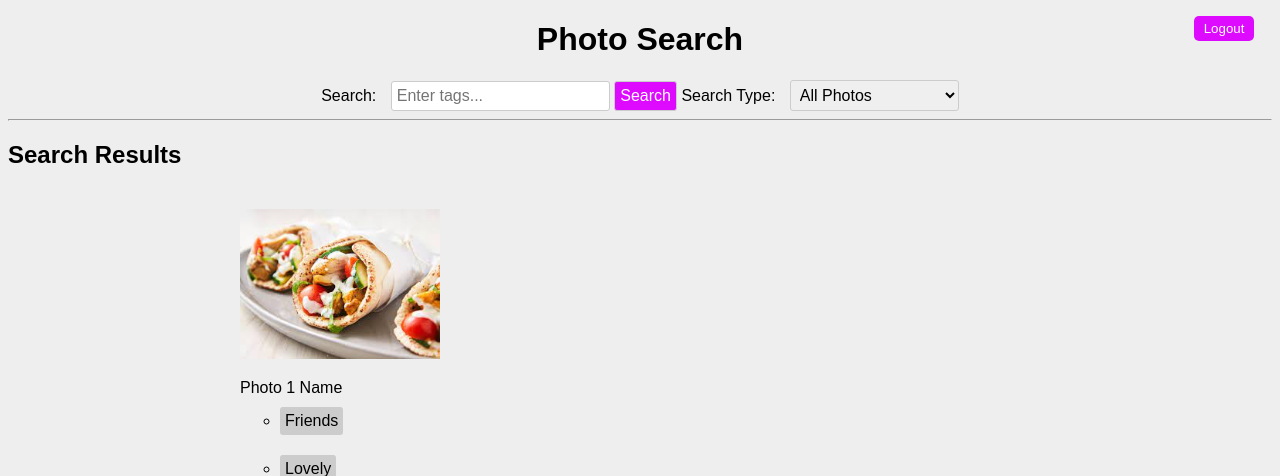
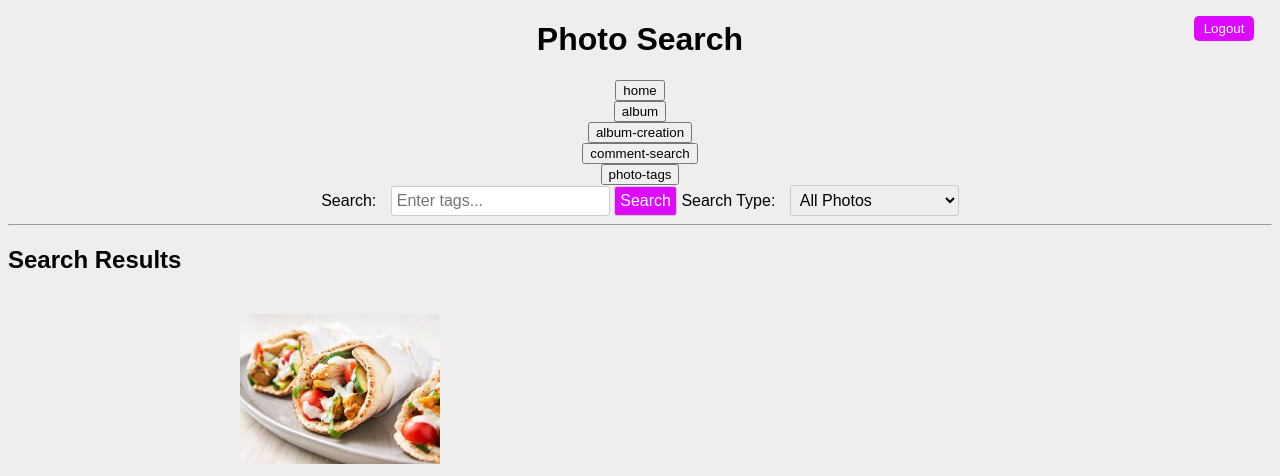
Before and after one commit to carlsoni/PhotoShare, a Flask app: template Pshare/Pshare1/my_app/templates/search-photo-tag.html in a window 1280 px wide. Shown: the top 476 px of the page. Run offline with Flask 3, Linux system fonts and the light colour scheme; the template is opened without the code that fills it, so the values that code supplies are empty.

Commit message:
added buttons

```diff
--- a/Pshare/Pshare1/my_app/templates/search-photo-tag.html
+++ b/Pshare/Pshare1/my_app/templates/search-photo-tag.html
@@ -100,9 +100,36 @@
   </head>
   <body>
     <h1>Photo Search</h1>
-    <div class="logoutContainer">
-      <button class="btn-logout">Logout</button>
-    </div>
+       <div class="logoutContainer">
+            <form method="POST" action="/search_photo_tags">
+                <button class="btn-logout" name="logout" value="logout">Logout</button>
+            </form>
+        </div>
+        <div class="home">
+            <form method="POST" action="/search_photo_tags">
+                <button class="btn-home" name="home" value="home">home</button>
+            </form>
+        </div>
+        <div class="album">
+            <form method="POST" action="/search_photo_tags">
+                <button class="btn-album" name="album" value="album">album</button>
+            </form>
+        </div>
+        <div class="album-creation">
+            <form method="POST" action="/search_photo_tags">
+                <button class="btn-album-creation" name="album-creation" value="album-creation">album-creation</button>
+            </form>
+        </div>
+        <div class="comment-search">
+            <form method="POST" action="/search_photo_tags">
+                <button class="btn-comment-search" name="comment-search" value="comment-search">comment-search</button>
+            </form>
+        </div>
+        <div class="photo-tags">
+            <form method="POST" action="/search_photo_tags">
+                <button class="btn-photo-tags" name="photo-tags" value="photo-tags">photo-tags</button>
+            </form>
+        </div>
     <form>
       <label for="search-field">Search:</label>
       <input
```
